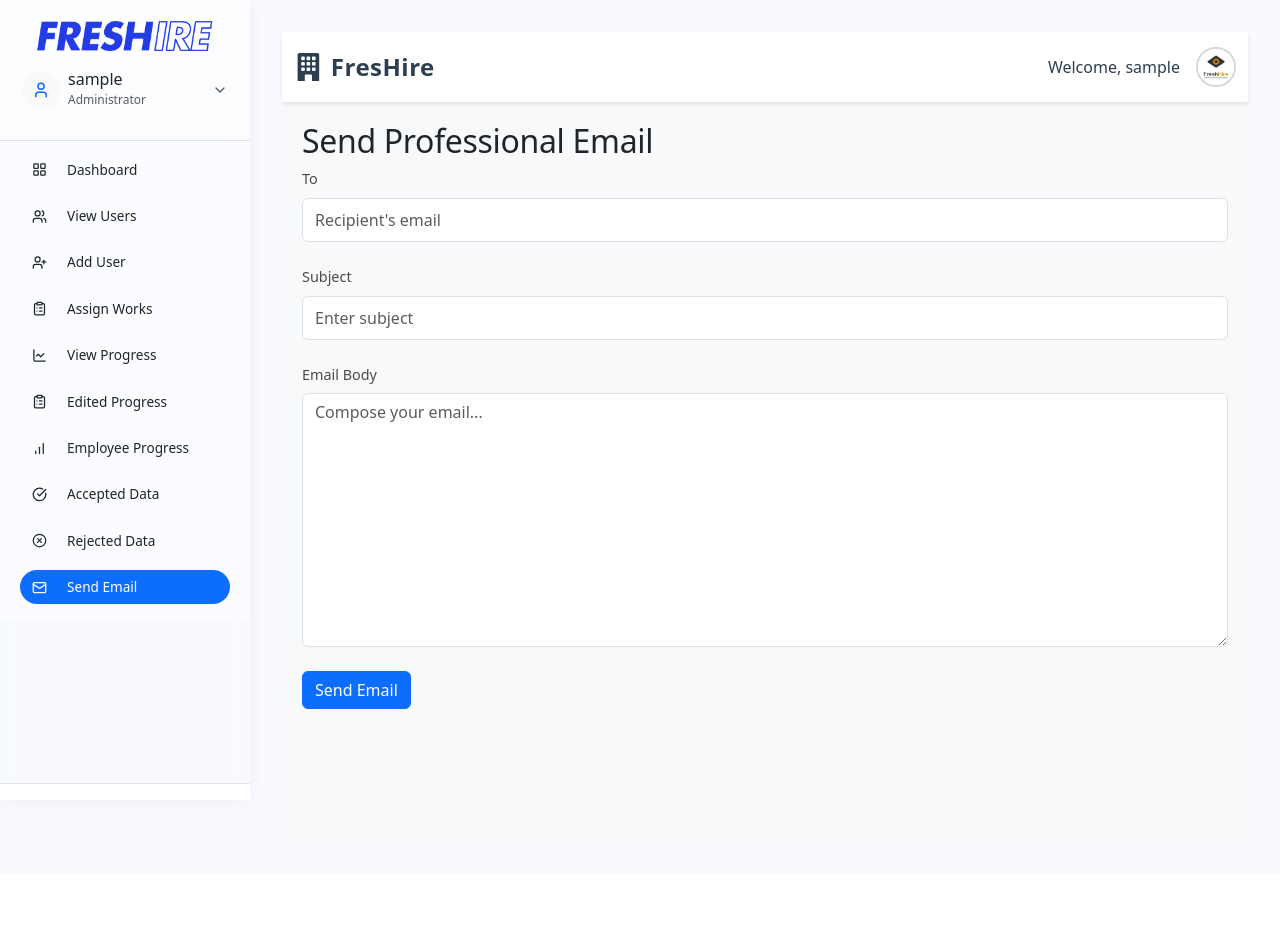
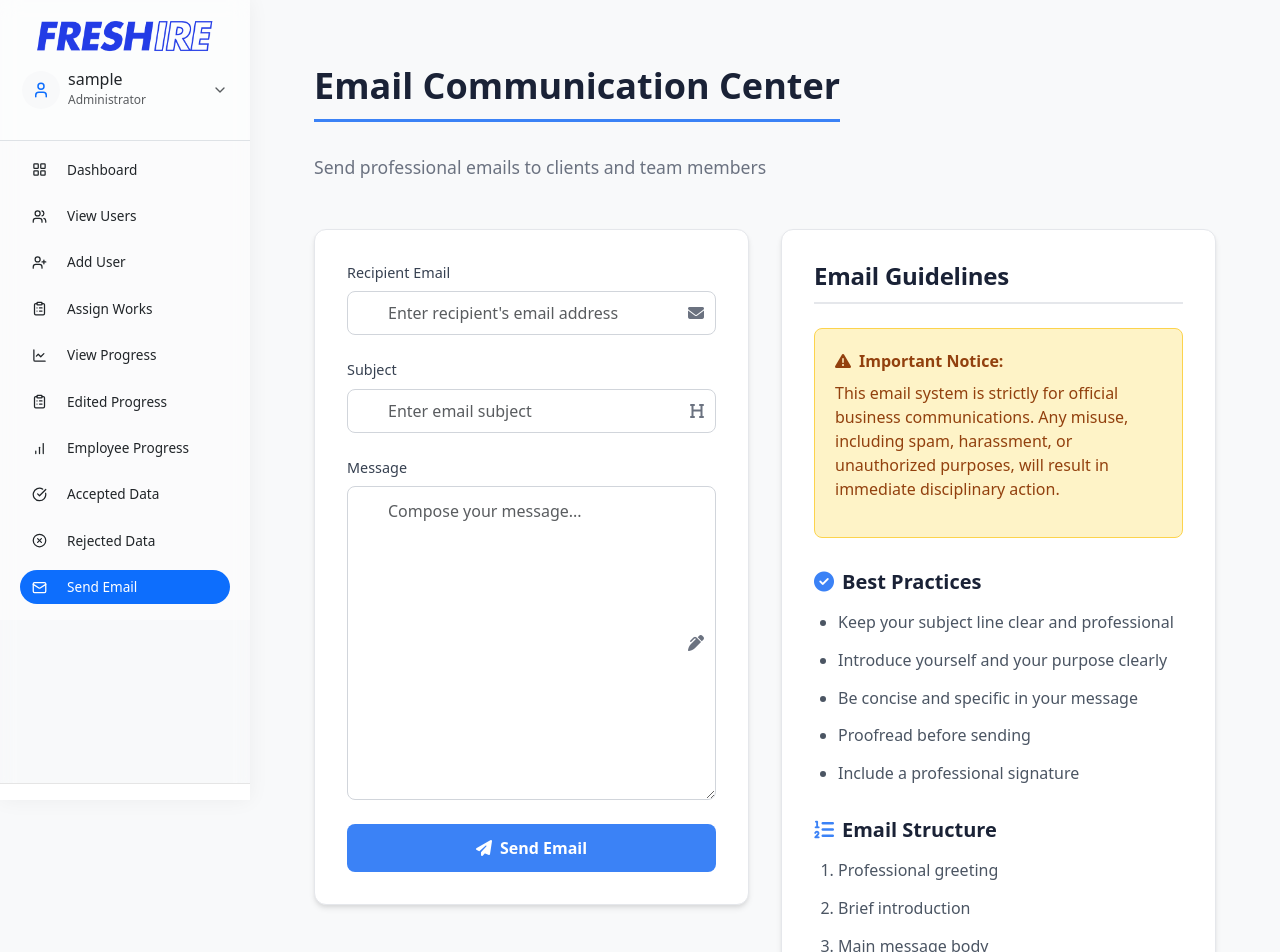
Before and after one commit to sachu7589/Freshire-frontend, a React (Vite) app: page /admin/email-sent in a window 1280 px wide. Shown: the top 952 px of the page. Before the commit the page ends 874 px from the top, so only its background shows below. Built offline with nearby package versions, Linux system fonts and the light colour scheme; sample sign-in values are in the browser's storage.

Commit message:
email page updated

```diff
--- a/src/pages/admin/EmailSent.jsx
+++ b/src/pages/admin/EmailSent.jsx
@@ -81,27 +81,265 @@
   };
 
   return (
-    <div className="dashboard-container">
+    <div className="app">
       <Sidebar />
       <div className="main-content">
-        <TopNav />
-        <div className="content-wrapper">
-          <h2>Send Professional Email</h2>
-          <form onSubmit={handleSubmit} className="email-form">
-            <div className="form-group">
-              <label htmlFor="to">To</label>
-              <input type="email" id="to" name="to" value={emailData.to} onChange={handleChange} placeholder="Recipient's email" className="form-control" />
+        <div className="content-wrapper" style={{ padding: '2rem' }}>
+          <div className="header-section" style={{ marginBottom: '2rem' }}>
+            <h1 className="page-title" style={{
+              fontSize: '2.25rem',
+              fontWeight: '700',
+              color: '#1a2236',
+              marginBottom: '0.5rem',
+              textAlign: 'left',
+              borderBottom: '3px solid #3b82f6',
+              paddingBottom: '0.75rem',
+              width: 'fit-content'
+            }}>Email Communication Center</h1>
+            <p style={{
+              color: '#6b7280',
+              fontSize: '1.1rem',
+              marginTop: '0.5rem'
+            }}>Send professional emails to clients and team members</p>
+          </div>
+
+          <div style={{
+            display: 'flex',
+            gap: '2rem',
+            maxWidth: '1600px',
+            margin: '0 auto'
+          }}>
+            {/* Left side - Email Form */}
+            <div style={{ flex: '1' }}>
+              <div style={{
+                backgroundColor: 'white',
+                borderRadius: '12px',
+                boxShadow: '0 4px 6px -1px rgba(0, 0, 0, 0.1), 0 2px 4px -1px rgba(0, 0, 0, 0.06)',
+                padding: '2rem',
+                border: '1px solid #e5e7eb'
+              }}>
+                <form onSubmit={handleSubmit} className="email-form">
+                  <div className="form-group" style={{ marginBottom: '1.5rem' }}>
+                    <label htmlFor="to" style={{
+                      display: 'block',
+                      marginBottom: '0.5rem',
+                      color: '#374151',
+                      fontWeight: '500'
+                    }}>Recipient Email</label>
+                    <div className="input-wrapper">
+                      <i className="fas fa-envelope input-icon" style={{ color: '#6b7280' }}></i>
+                      <input
+                        type="email"
+                        id="to"
+                        name="to"
+                        value={emailData.to}
+                        onChange={handleChange}
+                        placeholder="Enter recipient's email address"
+                        className="form-control with-icon"
+                        style={{
+                          width: '100%',
+                          padding: '0.75rem 1rem 0.75rem 2.5rem',
+                          borderRadius: '8px',
+                          border: '1px solid #d1d5db',
+                          fontSize: '1rem',
+                          transition: 'all 0.3s ease'
+                        }}
+                      />
+                    </div>
+                  </div>
+
+                  <div className="form-group" style={{ marginBottom: '1.5rem' }}>
+                    <label htmlFor="subject" style={{
+                      display: 'block',
+                      marginBottom: '0.5rem',
+                      color: '#374151',
+                      fontWeight: '500'
+                    }}>Subject</label>
+                    <div className="input-wrapper">
+                      <i className="fas fa-heading input-icon" style={{ color: '#6b7280' }}></i>
+                      <input
+                        type="text"
+                        id="subject"
+                        name="subject"
+                        value={emailData.subject}
+                        onChange={handleChange}
+                        placeholder="Enter email subject"
+                        className="form-control with-icon"
+                        style={{
+                          width: '100%',
+                          padding: '0.75rem 1rem 0.75rem 2.5rem',
+                          borderRadius: '8px',
+                          border: '1px solid #d1d5db',
+                          fontSize: '1rem',
+                          transition: 'all 0.3s ease'
+                        }}
+                      />
+                    </div>
+                  </div>
+
+                  <div className="form-group" style={{ marginBottom: '1.5rem' }}>
+                    <label htmlFor="body" style={{
+                      display: 'block',
+                      marginBottom: '0.5rem',
+                      color: '#374151',
+                      fontWeight: '500'
+                    }}>Message</label>
+                    <div className="input-wrapper">
+                      <i className="fas fa-pen-alt input-icon textarea-icon" style={{ color: '#6b7280' }}></i>
+                      <textarea
+                        id="body"
+                        name="body"
+                        value={emailData.body}
+                        onChange={handleChange}
+                        placeholder="Compose your message..."
+                        className="form-control with-icon"
+                        rows="12"
+                        style={{
+                          width: '100%',
+                          padding: '0.75rem 1rem 0.75rem 2.5rem',
+                          borderRadius: '8px',
+                          border: '1px solid #d1d5db',
+                          fontSize: '1rem',
+                          resize: 'vertical',
+                          minHeight: '200px',
+                          transition: 'all 0.3s ease'
+                        }}
+                      ></textarea>
+                    </div>
+                  </div>
+
+                  <button
+                    type="submit"
+                    className={`send-button ${loading ? 'sending' : ''}`}
+                    disabled={loading}
+                    style={{
+                      display: 'flex',
+                      alignItems: 'center',
+                      justifyContent: 'center',
+                      gap: '8px',
+                      padding: '12px 24px',
+                      fontSize: '1rem',
+                      fontWeight: '600',
+                      color: '#fff',
+                      backgroundColor: '#3b82f6',
+                      border: 'none',
+                      borderRadius: '8px',
+                      cursor: 'pointer',
+                      transition: 'all 0.3s ease',
+                      width: '100%',
+                      opacity: loading ? '0.8' : '1',
+                      ':hover': {
+                        backgroundColor: '#2563eb'
+                      }
+                    }}
+                  >
+                    {loading ? (
+                      <>
+                        <div className="loading-dots">
+                          <div className="dot"></div>
+                          <div className="dot"></div>
+                          <div className="dot"></div>
+                        </div>
+                        <span>Sending...</span>
+                      </>
+                    ) : (
+                      <>
+                        <i className="fas fa-paper-plane"></i>
+                        <span>Send Email</span>
+                      </>
+                    )}
+                  </button>
+                </form>
+              </div>
             </div>
-            <div className="form-group">
-              <label htmlFor="subject">Subject</label>
-              <input type="text" id="subject" name="subject" value={emailData.subject} onChange={handleChange} placeholder="Enter subject" className="form-control" />
+
+            {/* Right side - Instructions */}
+            <div style={{ flex: '1' }}>
+              <div style={{
+                backgroundColor: 'white',
+                padding: '2rem',
+                borderRadius: '12px',
+                boxShadow: '0 4px 6px -1px rgba(0, 0, 0, 0.1), 0 2px 4px -1px rgba(0, 0, 0, 0.06)',
+                border: '1px solid #e5e7eb'
+              }}>
+                <h2 style={{
+                  fontSize: '1.5rem',
+                  color: '#1a2236',
+                  marginBottom: '1.5rem',
+                  fontWeight: '600',
+                  borderBottom: '2px solid #e5e7eb',
+                  paddingBottom: '0.75rem'
+                }}>Email Guidelines</h2>
+
+                <div style={{
+                  backgroundColor: '#fef3c7',
+                  color: '#92400e',
+                  padding: '1.25rem',
+                  borderRadius: '8px',
+                  marginBottom: '2rem',
+                  border: '1px solid #fcd34d'
+                }}>
+                  <strong style={{ display: 'flex', alignItems: 'center', gap: '0.5rem', marginBottom: '0.5rem' }}>
+                    <i className="fas fa-exclamation-triangle"></i>
+                    Important Notice:
+                  </strong>
+                  <p style={{ lineHeight: '1.5' }}>This email system is strictly for official business communications. Any misuse, including spam, harassment, or unauthorized purposes, will result in immediate disciplinary action.</p>
+                </div>
+
+                <div style={{ marginBottom: '2rem' }}>
+                  <h3 style={{
+                    fontSize: '1.25rem',
+                    color: '#1a2236',
+                    marginBottom: '1rem',
+                    fontWeight: '600',
+                    display: 'flex',
+                    alignItems: 'center',
+                    gap: '0.5rem'
+                  }}>
+                    <i className="fas fa-check-circle" style={{ color: '#3b82f6' }}></i>
+                    Best Practices
+                  </h3>
+                  <ul style={{
+                    paddingLeft: '1.5rem',
+                    color: '#4b5563',
+                    lineHeight: '1.6'
+                  }}>
+                    <li style={{ marginBottom: '0.75rem' }}>Keep your subject line clear and professional</li>
+                    <li style={{ marginBottom: '0.75rem' }}>Introduce yourself and your purpose clearly</li>
+                    <li style={{ marginBottom: '0.75rem' }}>Be concise and specific in your message</li>
+                    <li style={{ marginBottom: '0.75rem' }}>Proofread before sending</li>
+                    <li style={{ marginBottom: '0.75rem' }}>Include a professional signature</li>
+                  </ul>
+                </div>
+
+                <div>
+                  <h3 style={{
+                    fontSize: '1.25rem',
+                    color: '#1a2236',
+                    marginBottom: '1rem',
+                    fontWeight: '600',
+                    display: 'flex',
+                    alignItems: 'center',
+                    gap: '0.5rem'
+                  }}>
+                    <i className="fas fa-list-ol" style={{ color: '#3b82f6' }}></i>
+                    Email Structure
+                  </h3>
+                  <ol style={{
+                    paddingLeft: '1.5rem',
+                    color: '#4b5563',
+                    lineHeight: '1.6'
+                  }}>
+                    <li style={{ marginBottom: '0.75rem' }}>Professional greeting</li>
+                    <li style={{ marginBottom: '0.75rem' }}>Brief introduction</li>
+                    <li style={{ marginBottom: '0.75rem' }}>Main message body</li>
+                    <li style={{ marginBottom: '0.75rem' }}>Clear call to action</li>
+                    <li style={{ marginBottom: '0.75rem' }}>Professional closing</li>
+                  </ol>
+                </div>
+              </div>
             </div>
-            <div className="form-group">
-              <label htmlFor="body">Email Body</label>
-              <textarea id="body" name="body" value={emailData.body} onChange={handleChange} placeholder="Compose your email..." className="form-control" rows="10"></textarea>
-            </div>
-            <button type="submit" className="btn btn-primary" disabled={loading}>{loading ? 'Sending...' : 'Send Email'}</button>
-          </form>
+          </div>
         </div>
       </div>
     </div>
```
